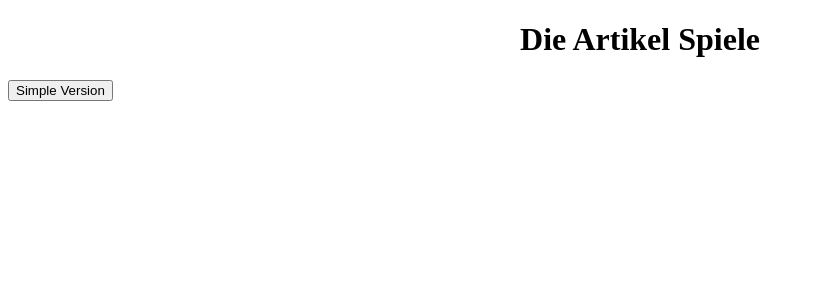
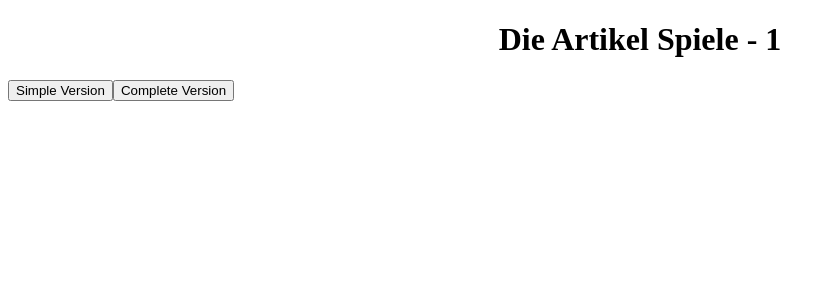
Before and after one commit to e-developper/nom-akk-dat-game, a React app: page / in a window 1280 px wide. Shown: the top 300 px of the page, without its empty margins (0-835 px from the left). Built offline with nearby package versions, Linux system fonts and the light colour scheme; the HTML template or start-up script is replaced by a standard one.

Commit message:
feat: change router to HashRouter

```diff
--- a/src/App.tsx
+++ b/src/App.tsx
@@ -1,4 +1,4 @@
-import { BrowserRouter, Route, Routes } from 'react-router';
+import {HashRouter, Route, Routes } from 'react-router';
 import { useState } from 'react';
 import SimpleGame from './page/simpleGame';
 import Home from './page/home';
@@ -12,9 +12,9 @@ const App = () => {
   const [showTable, setShowTable] = useState(false)
 
   return (
-    <BrowserRouter>
+    <HashRouter>
       <div className="game">
-        <h1 className="title">Die Artikel Spiele</h1>
+        <h1 className="title">Die Artikel Spiele - 1</h1>
         <div className="container">
           <Routes>
             <Route path="/" element={<Home />} />
@@ -65,7 +65,7 @@ const App = () => {
           </div>
         </div>
       </div>
-    </BrowserRouter>
+    </HashRouter>
   )
 
 }
--- a/src/page/home.tsx
+++ b/src/page/home.tsx
@@ -6,6 +6,7 @@ const Home = () => {
   return (
     <div>
       <button onClick={() => navigate('/simple')}>Simple Version</button>
+      <button onClick={() => navigate('/complete')}>Complete Version</button>
     </div>
   )
 }
```
